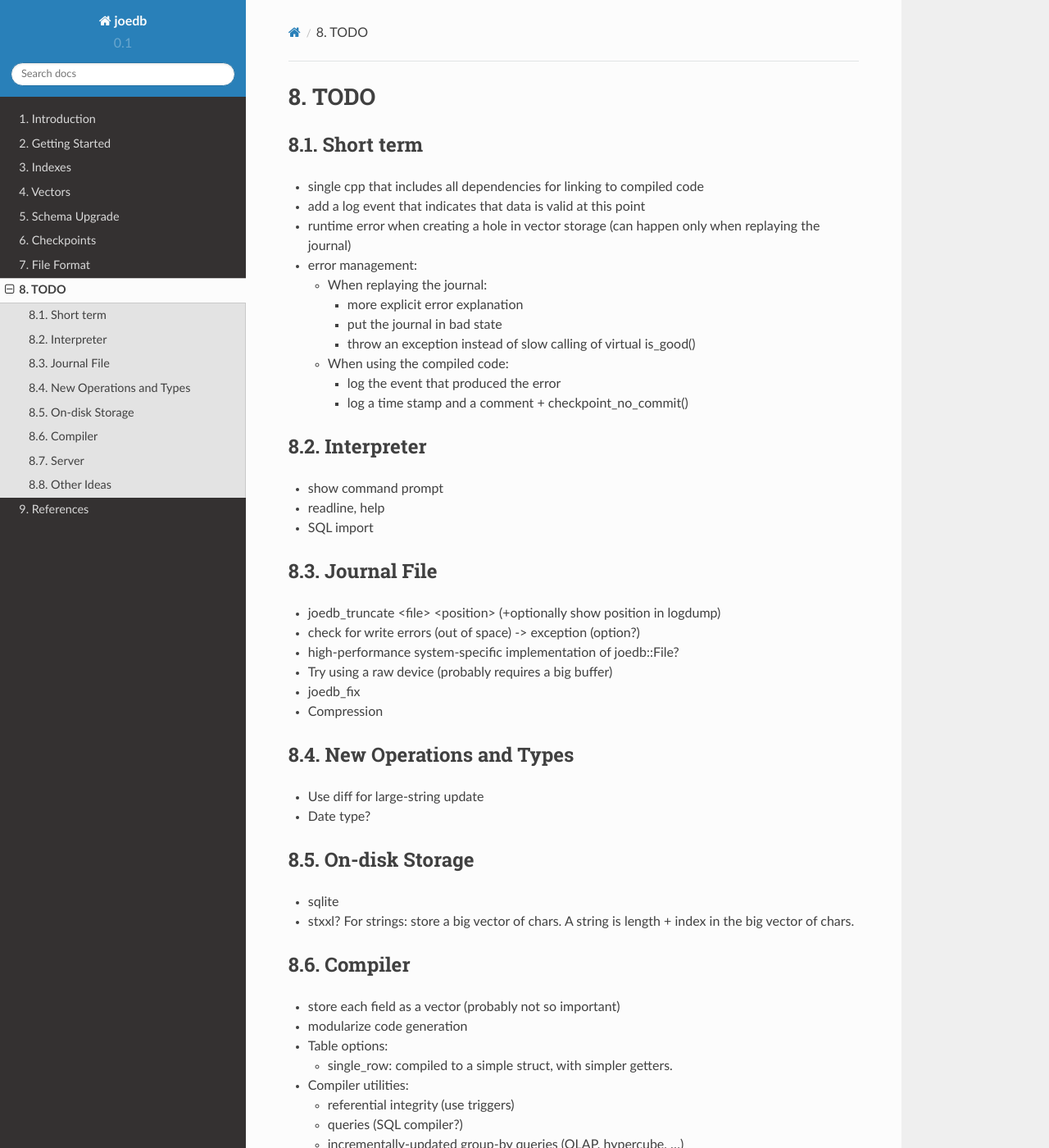
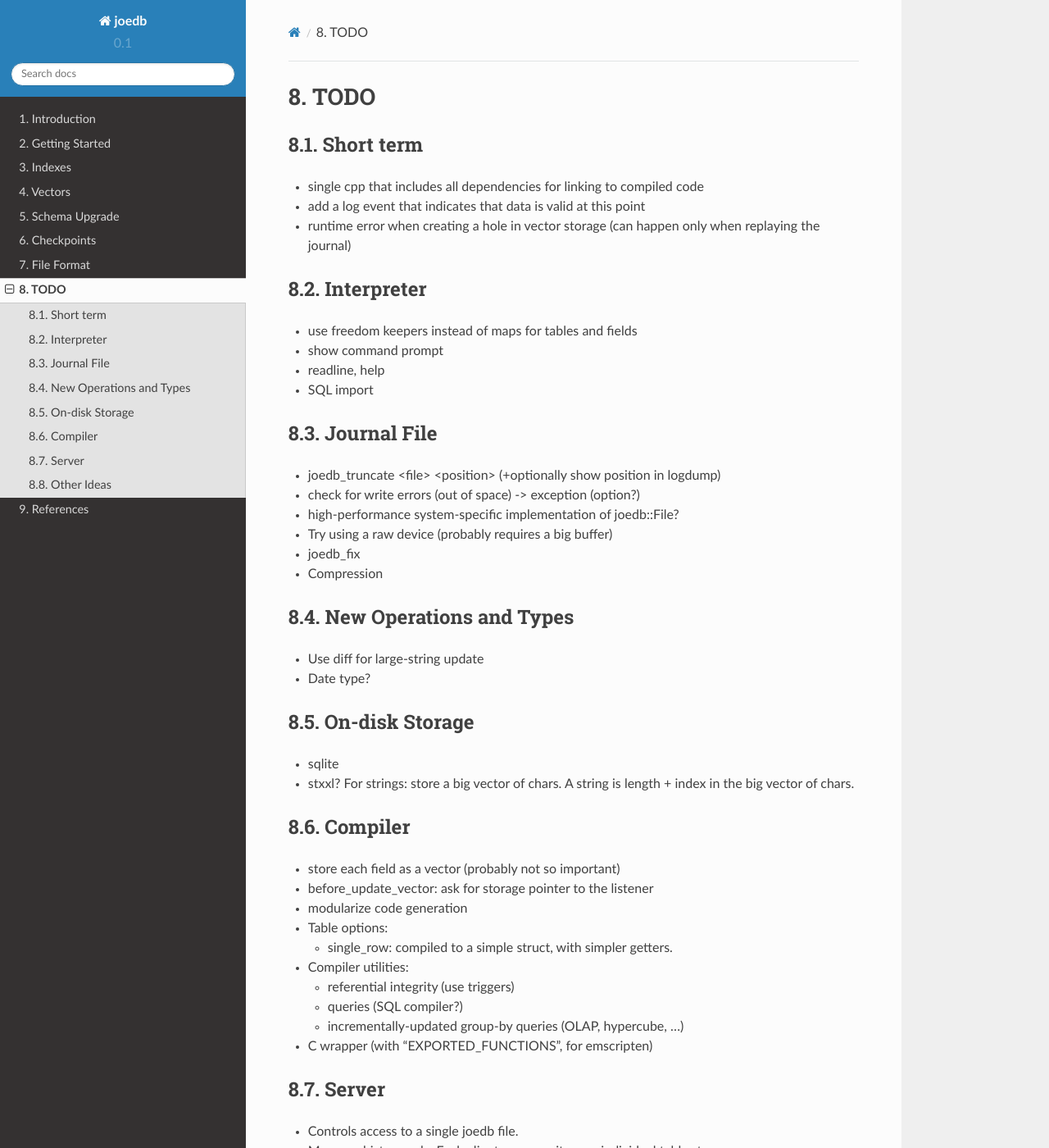
Before and after one commit to Remi-Coulom/joedb, a Sphinx documentation site: the page built from doc/source/todo.rst, in a window 1280 px wide and 1400 px high. Shown: the whole window at 82% size. Built offline with Sphinx 7.4.7 and the Read the Docs theme 2.0.0, drawn with Linux system fonts in a browser that asks for light colours; formulas are drawn with MathJax 3.

```diff
--- a/doc/source/todo.rst
+++ b/doc/source/todo.rst
@@ -7,21 +7,10 @@
 - single cpp that includes all dependencies for linking to compiled code
 - add a log event that indicates that data is valid at this point
 - runtime error when creating a hole in vector storage (can happen only when replaying the journal)
-- error management:
-
-  - When replaying the journal:
-
-    - more explicit error explanation
-    - put the journal in bad state
-    - throw an exception instead of slow calling of virtual is_good()
-
-  - When using the compiled code:
-
-    - log the event that produced the error
-    - log a time stamp and a comment + checkpoint_no_commit()
 
 Interpreter
 -----------
+- use freedom keepers instead of maps for tables and fields
 - show command prompt
 - readline, help
 - SQL import
@@ -48,6 +37,7 @@
 Compiler
 --------
 - store each field as a vector (probably not so important)
+- before_update_vector: ask for storage pointer to the listener
 - modularize code generation
 - Table options:
 
```
Also changed, not shown: 2 other files.
